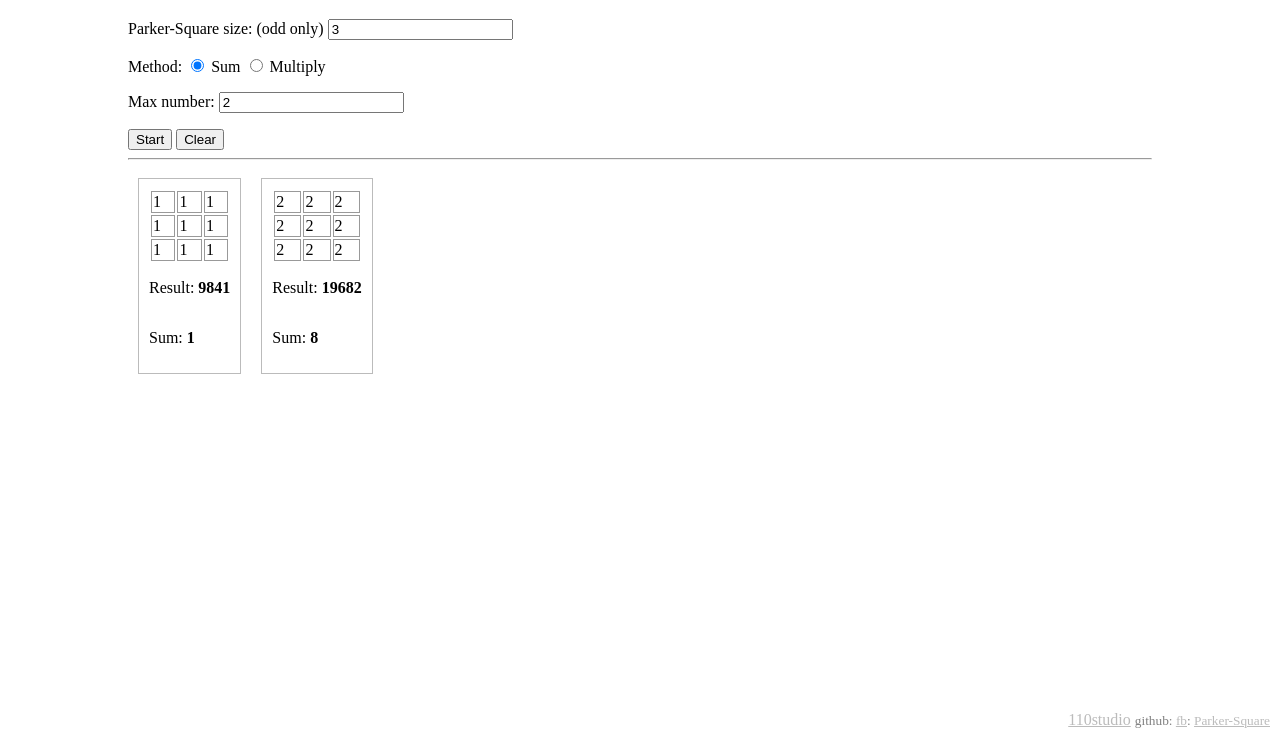
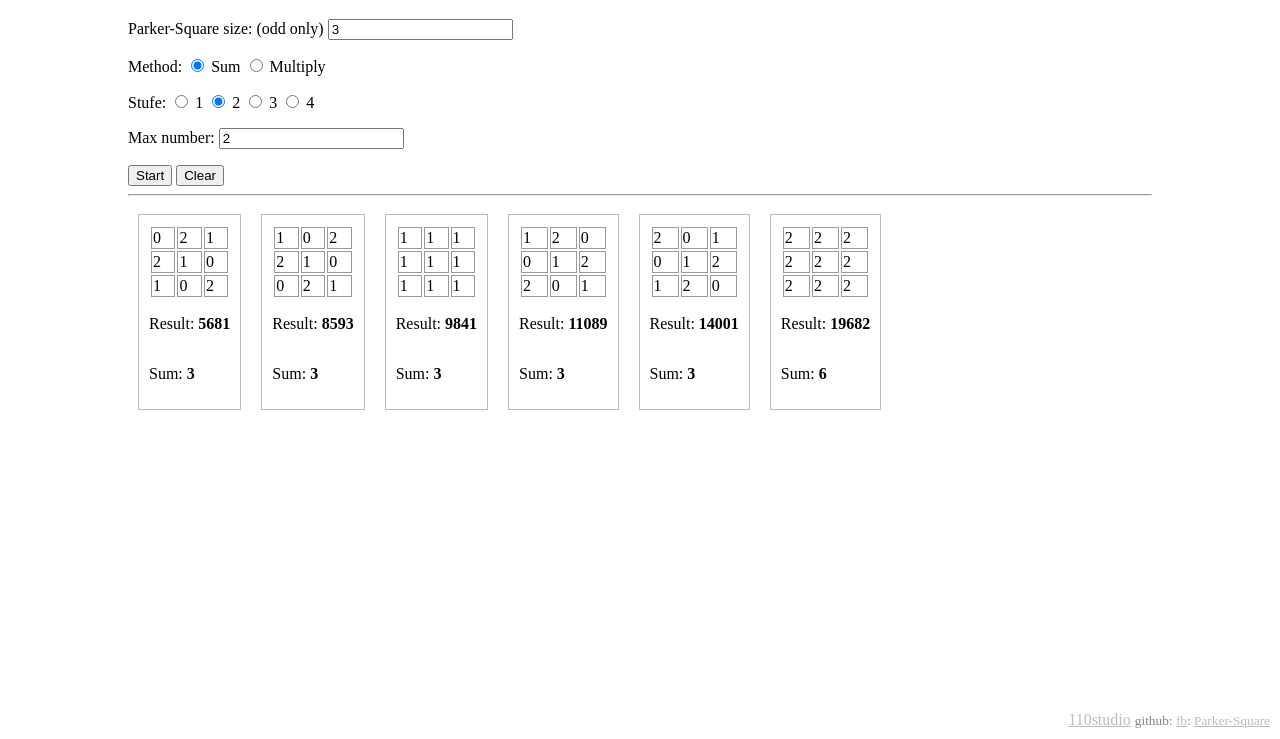
Before and after one commit to fb-s/Parker-Square, a website: page src/index.html in a window 1280 px wide. Both pictures are taken after a click on the button "Start". Shown: the part 61-800 px from the top of the page. Drawn offline with Linux system fonts and the light colour scheme.

Commit message:
version: 1.1.0 rewrite to async fix docs fix enter method add stufe

```diff
--- a/package.json
+++ b/package.json
@@ -1,6 +1,6 @@
 {
 	"name": "parker-square",
-	"version": "1.0.1",
+	"version": "1.1.0",
 	"description": "Parker Square Generator",
 	"author": "fb",
 	"scripts": {
--- a/src/ParkerSquare.js
+++ b/src/ParkerSquare.js
@@ -1,6 +1,7 @@
 const params = {
 		psSize: 3, // Parker-Square size
-		method: 1, // 0 = +, 1 - *
+		method: 0, // 0 = +, 1 - *
+		stufe: 1, // errichten in stufe
 		maxNum: 2, // Maximum number in a cell
 	};
 const process = {
@@ -8,14 +9,27 @@ const process = {
 		stop: false // Требуется остановить процесс
 	};
 
-/** Тут подсчёт по методу */
+/**
+ * Подсчёт по методу
+ * @param {ParkerSquare} ps
+ * @param {[Number]} nums
+ * @returns {Number}
+ */
 function result (ps, nums = []) {
 
-	return nums.reduce((res, current) => ps.params.method === 0 ? res + current : res * current);
+	return nums
+		.map(value => Math.pow(value, ps.params.stufe))
+		.reduce((res, current) => ps.params.method === 0 ? res + current : res * current);
 
 }
 
-/** Проверка квадрата на соответствие */
+/**
+ * Проверка квадрата на соответствие
+ * Если квадрат соответствует то вернёт resolve
+ * Если квадрат не соответствует то верёнт reject
+ * @param {ParkerSquare} ps
+ * @returns {Promise}
+ */
 function check (ps) {
 
 	return new Promise((resolve, reject) => setTimeout(() => {
@@ -53,10 +67,11 @@ function check (ps) {
 
 }
 
-/** Выводит на экран найденый квадрат */
+/**
+ * Выводит на экран найденый квадрат
+ * @param {ParkerSquare} ps
+ */
 function showPositiveResult (ps) {
-
-	return new Promise(resolve => setTimeout(() => {
 
 	let square = ps.square;
 	square = square.map(item => '<td>'+item+'</td>');
@@ -76,20 +91,21 @@ function showPositiveResult (ps) {
 		+ ps.sum
 		+ '</strong></p></div>';
 
-		return resolve(ps);
-
-	}, 0));
-
 }
 
-/** отобразить/скрыть загрузку */
+/**
+ * отобразить/скрыть загрузку
+ * @param {Boolean} show
+ */
 function spinner (show = false) {
 
 	document.getElementById('load').classList[show ? 'remove' : 'add']("hide");
 
 }
 
-/** Остановить процесс перебора */
+/**
+ * Остановить процесс перебора
+ */
 function stop () {
 
 	process.stop = true;
@@ -104,7 +120,11 @@ function stop () {
 
 }
 
-/** Если поменялись параметры проверяем корректность */
+/**
+ * Если поменялись параметры проверяем корректность
+ * @param {String} name
+ * @param {*} element
+ */
 function onChange (name, element) {
 
 	params[name] = +element.value;
@@ -119,6 +139,11 @@ function onChange (name, element) {
 
 }
 
+/**
+ * Создаст клон объекта
+ * @param {Object} obj
+ * @returns {Object}
+ */
 function deepClone (obj = {}) {
 
 	const cloneObj = {};
@@ -134,6 +159,11 @@ function deepClone (obj = {}) {
 	return cloneObj;
 }
 
+/**
+ * Создаст клон Массива
+ * @param {Array} arr
+ * @returns {Array}
+ */
 function deepCloneArr (arr = []) {
 
 	const cloneArr = [];
@@ -147,7 +177,9 @@ function deepCloneArr (arr = []) {
 	return cloneArr;
 }
 
-/** Начало проверки по заданным параметрам */
+/**
+ * Начало проверки по заданным параметрам
+ */
 function onStart () {
 
 	spinner(true);
@@ -164,30 +196,44 @@ function onStart () {
 
 }
 
-/** перебор */
-function enumeration (ParkerSquare) {
+/**
+ * перебор
+ * @param {ParkerSquare} ParkerSquare
+ */
+async function enumeration (ParkerSquare) {
 
-	new Promise(resolve => resolve(ParkerSquare))
-		.then(ps => calculate(ps)) // прибавим цифру
-		// .then(ps => new Promise(r => {console.log({...ps}); r(ps)})) // прибавим цифру
-		.then(ps => iteration(ps)) // посчитаем операции
-		.then(ps => { // если нажата кнопка стоп или дошли до максимального значения, то больше не запускам подсчёт
+	let ps = ParkerSquare;
+
+	try {
+
+		ps = await calculate(ps) // прибавим цифру
+		ps = await iteration(ps) // посчитаем операции
+
+		// не продолжать перебор
 		if (process.stop) stop()
-			else enumeration(deepClone({
+		// продолжить перебор
+		else enumeration(
+				deepClone({
 					params: {... ps.params},
 					iteration: ps.iteration,
 					square: deepCloneArr([...ps.square])
-			}));
-			return ps;
 				})
-		.then(ps => processSquare(ps)) // Отобразим на экран текущий
-		.then(ps => check(ps)) // Вернёт положительный результат если прошёл проверку
-		.then(ps => showPositiveResult(ps)) // если прошёл проверку, то выведет результат
-		.catch(() => {})
+			);
+
+		ps = await processSquare(ps) // Отобразим на экран текущий
+		ps = await check(ps) // Вернёт положительный результат если прошёл проверку
+
+		showPositiveResult(ps) // если прошёл проверку, то выведет результат
+
+	} catch (error) {}
 
 }
 
-/** отобразить количество сделаных операций */
+/**
+ * отобразить количество сделаных операций
+ * @param {ParkerSquare} ps
+ * @returns {Promise {ParkerSquare}}
+ */
 function iteration (ps) {
 	return new Promise(resolve => setTimeout(() =>{
 
@@ -199,7 +245,11 @@ function iteration (ps) {
 	},0))
 }
 
-/** добавляет еденицу */
+/**
+ * добавляет еденицу
+ * @param {ParkerSquare} ps
+ * @returns {Promise {ParkerSquare}}
+ */
 function calculate (ps) {
 	return new Promise(resolve => setTimeout(() => {
 
@@ -225,7 +275,9 @@ function calculate (ps) {
 	}, 0));
 }
 
-/** Остановить или очистить результат */
+/**
+ * Остановить или очистить результат
+ */
 function onClear () {
 
 	if (process.run) stop()
@@ -233,7 +285,11 @@ function onClear () {
 
 }
 
-/** Выводит на экран найденый квадрат */
+/**
+ * Выводит на экран найденый квадрат
+ * @param {ParkerSquare} ps
+ * @returns {Promise {ParkerSquare}}
+ */
 function processSquare (ps) {
 
 	return new Promise(resolve => setTimeout(() => {
--- a/src/index.html
+++ b/src/index.html
@@ -21,8 +21,16 @@
 
 		<p>
 			<label>Method:</label>
-			<input type="radio" value="0" onChange="onChange('method', this)" checked> Sum
-			<input type="radio" value="1" onChange="onChange('method', this)"> Multiply
+			<input type="radio" name="Method" value="0" onChange="onChange('method', this)" checked> Sum
+			<input type="radio" name="Method" value="1" onChange="onChange('method', this)"> Multiply
+		</p>
+
+		<p>
+			<label>Stufe:</label>
+			<input type="radio" name="Stufe" value="1" onChange="onChange('stufe', this)"> 1
+			<input type="radio" name="Stufe" value="2" onChange="onChange('stufe', this)" checked> 2
+			<input type="radio" name="Stufe" value="3" onChange="onChange('stufe', this)"> 3
+			<input type="radio" name="Stufe" value="4" onChange="onChange('stufe', this)"> 4
 		</p>
 
 		<p>
```
Lines whose indentation alone changed are shown as unchanged.
